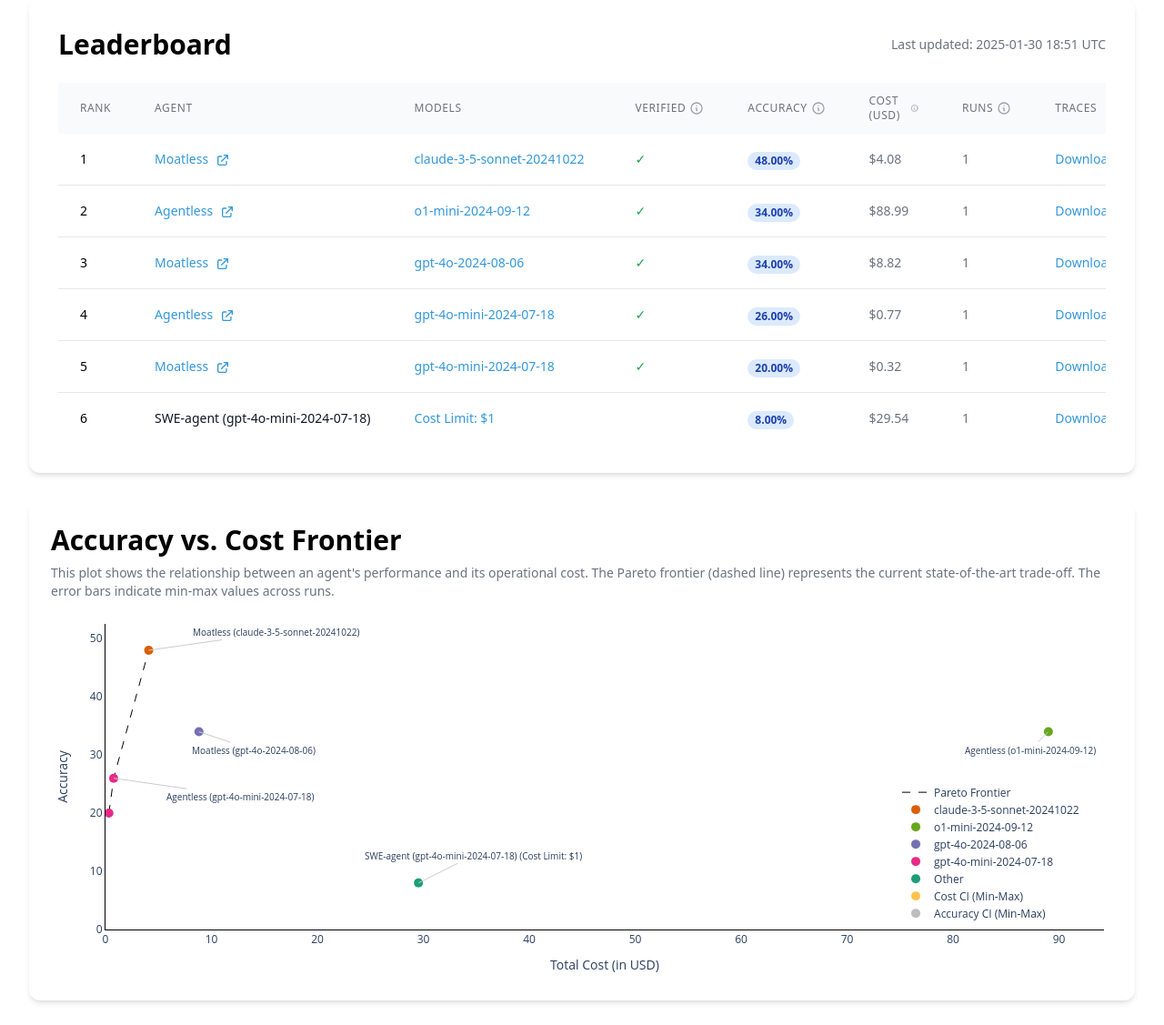
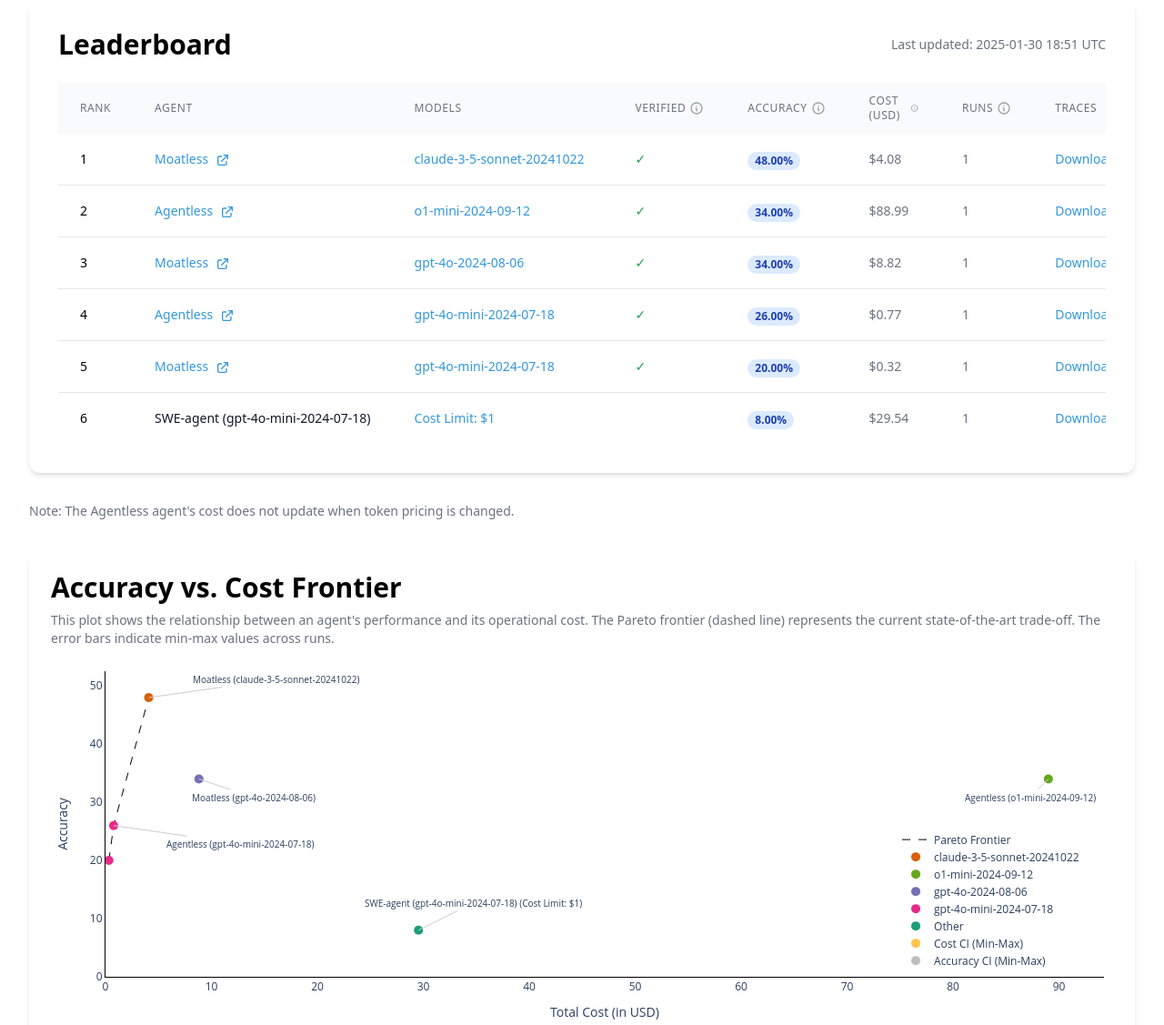
Before and after one commit to fsndzomga/hal-frontend, a Flask app: page /swebench_verified_mini in a window 1280 px wide. Shown: the part 949-2076 px from the top of the page at 91% size. Run offline with Flask 3, Linux system fonts and the light colour scheme; data comes from the database, SQL or seed files in the repository; some libraries are stand-ins or nearby versions.

Commit message:
added note

```diff
--- a/templates/swebench_verified_mini.html
+++ b/templates/swebench_verified_mini.html
@@ -221,6 +221,11 @@
                     </tbody>
                 </table>
             </div>
+        </div>
+
+        <!-- Note about Agentless agent -->
+        <div class="text-sm text-gray-500 mt-2 mb-8">
+            Note: The Agentless agent's cost does not update when token pricing is changed.
         </div>
 
         <!-- Visualization Section -->
```
